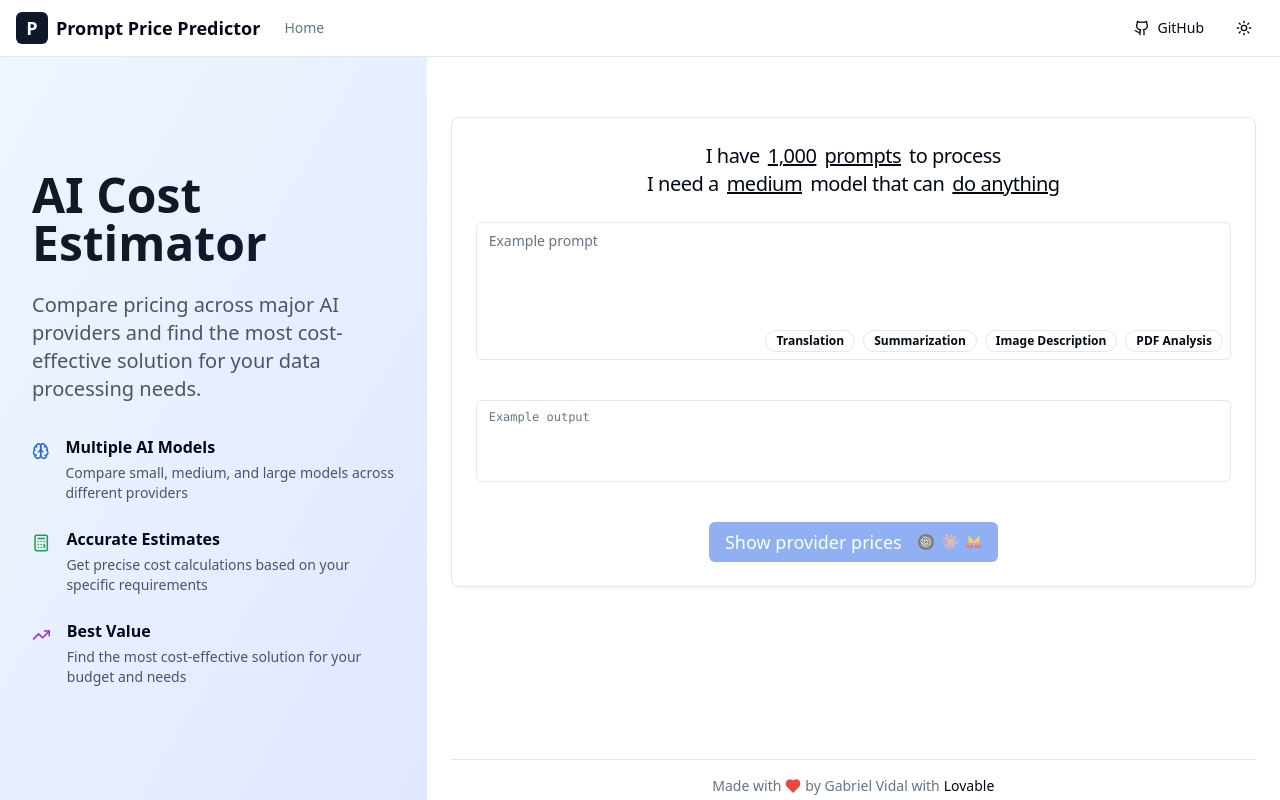
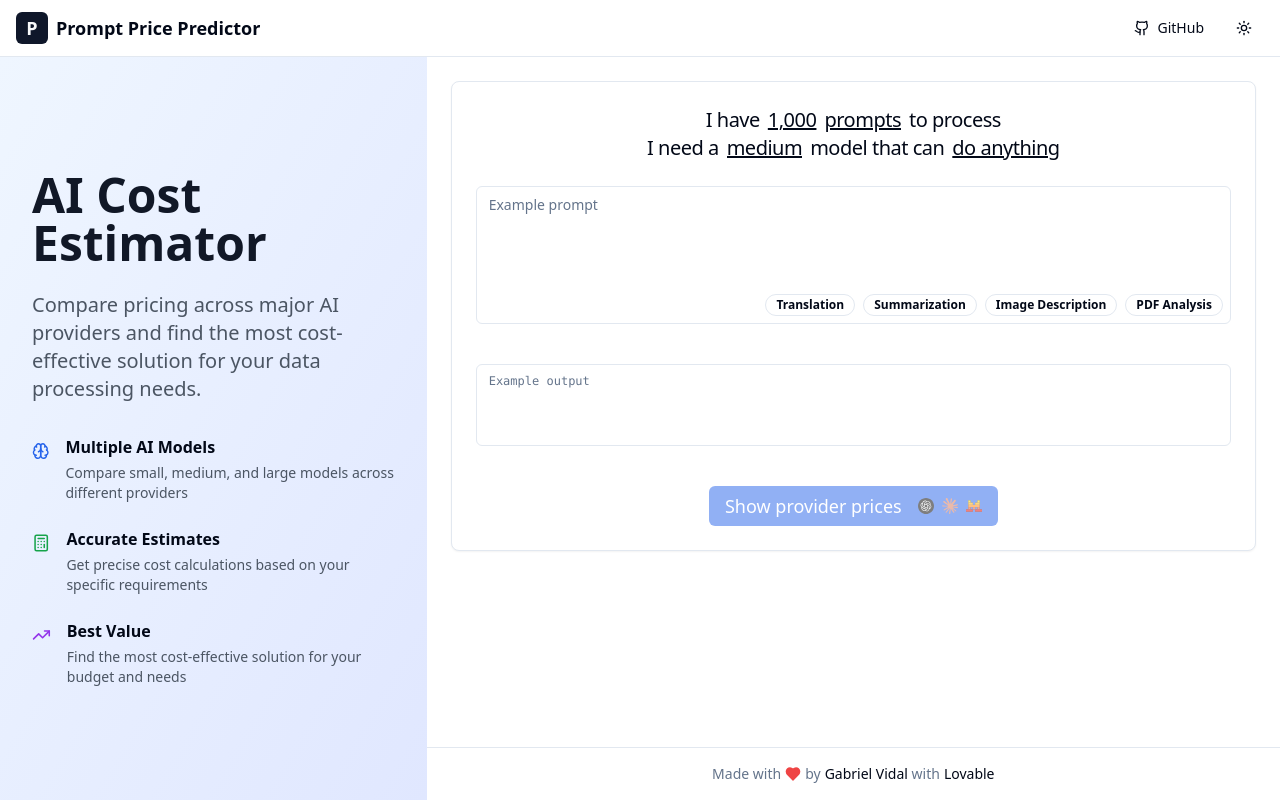
Before and after one commit to GabrielVidal1/appe, a React (Vite) app: page / in a window 1280 px wide. Built offline with nearby package versions, Linux system fonts and the light colour scheme.

Commit message:
last touchups

```diff
--- a/src/components/Footer.tsx
+++ b/src/components/Footer.tsx
@@ -1,14 +1,26 @@
-
 import { Heart } from "lucide-react";
 
-const Footer = () => {
+const Footer: React.FC<{ className?: string }> = ({ className }) => {
   return (
-    <footer className="border-t bg-background/95 backdrop-blur supports-[backdrop-filter]:bg-background/60 mt-auto">
+    <footer
+      className={`border-t bg-background/95 backdrop-blur supports-[backdrop-filter]:bg-background/60 mt-auto ${className}`}
+    >
       <div className="container mx-auto px-4 py-4">
         <div className="flex items-center justify-center text-sm text-muted-foreground">
           <span>Made with</span>
           <Heart className="h-4 w-4 mx-1 text-red-500 fill-current" />
-          <span>by Gabriel Vidal with</span>
+          <span>
+            by
+            <a
+              href="https://gabriel.vidal--ayrinhac.xyz/"
+              target="_blank"
+              rel="noopener noreferrer"
+              className="ml-1 font-medium text-foreground hover:underline"
+            >
+              Gabriel Vidal
+            </a>{" "}
+            with
+          </span>
           <a
             href="https://lovable.dev"
             target="_blank"
--- a/src/components/Navbar.tsx
+++ b/src/components/Navbar.tsx
@@ -31,12 +31,12 @@ const Navbar = ({ className }: NavbarProps) => {
             <span className="hidden sm:block">Prompt Price Predictor</span>
           </Link>
 
-          <Link
+          {/* <Link
             to="/"
             className="text-sm font-medium text-muted-foreground hover:text-foreground transition-colors"
           >
             Home
-          </Link>
+          </Link> */}
         </div>
 
         {/* Right side - GitHub and Theme toggle */}
--- a/src/pages/Index.tsx
+++ b/src/pages/Index.tsx
@@ -42,13 +42,15 @@ const Index = () => {
 
           {/* Right Side */}
           <div className="w-full h-full overflow-y-scroll lg:w-2/3 bg-white dark:bg-gray-900 flex flex-col">
-            <div className="min-h-full p-6 overflow-y-auto flex flex-col gap-20 mt-9">
+            <div className="min-h-full h-fit flex flex-col">
+              <div className="p-6 h-fit flex flex-col gap-20 flex-1 mb-20">
                 <EstimatorForm onSubmit={handleFormSubmit} />
                 {estimationData && (
                   <div ref={resultsRef}>
                     <ResultsTable data={estimationData} />
                   </div>
                 )}
+              </div>
               <Footer />
             </div>
           </div>
```
Lines whose indentation alone changed are shown as unchanged.
